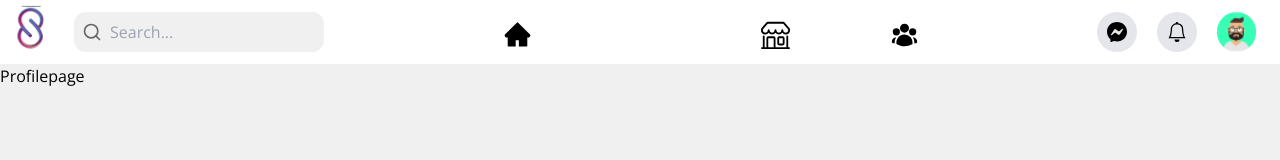
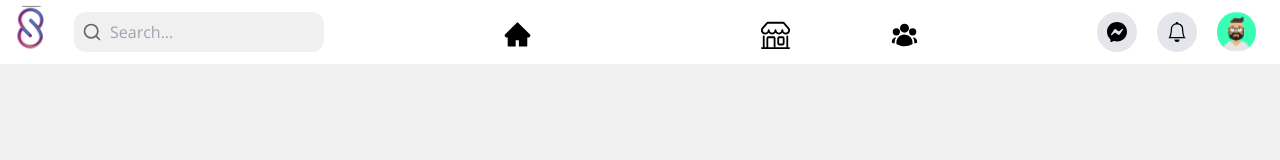
Before and after one commit to asiughuslyvesterobus/social_app, a Next.js app in the folder client/: page /profile/01029302 in a window 1280 px wide. Shown: the top 160 px of the page. Built offline with nearby package versions, Linux system fonts and the light colour scheme; some icons are missing.

Commit message:
working on profile page

```diff
--- a/client/pages/profile/[id].tsx
+++ b/client/pages/profile/[id].tsx
@@ -1,7 +1,9 @@
 import MainLayout from "@/layout/MainLayout";
 
 const Profilepage = () => {
-  return <MainLayout title="User Profil">Profilepage</MainLayout>;
+  return <MainLayout title="User Profile">
+    <section className="w-full flex-col items-start justify-start gap-5"></section>
+  </MainLayout>;
 };
 
 export default Profilepage;
```
